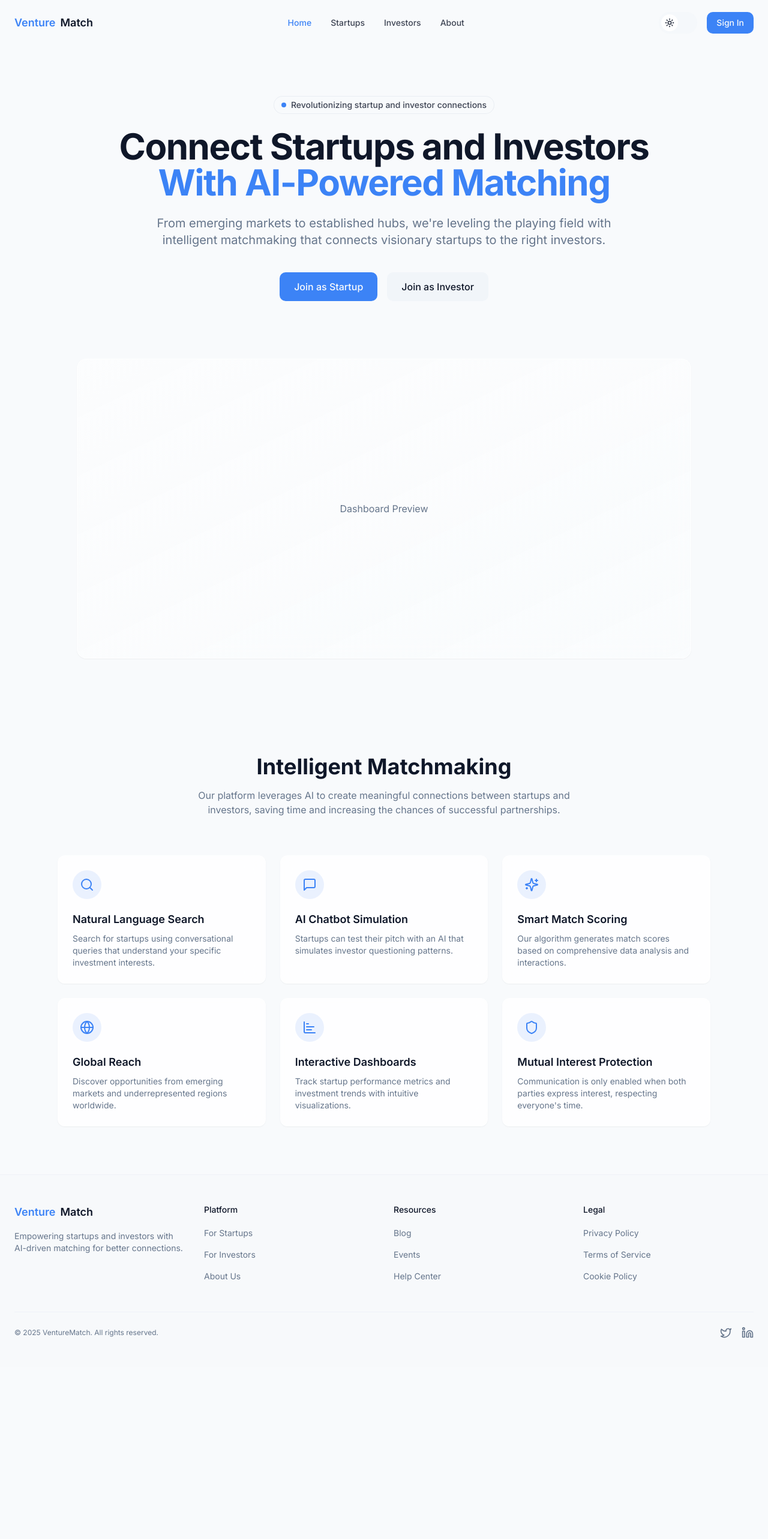
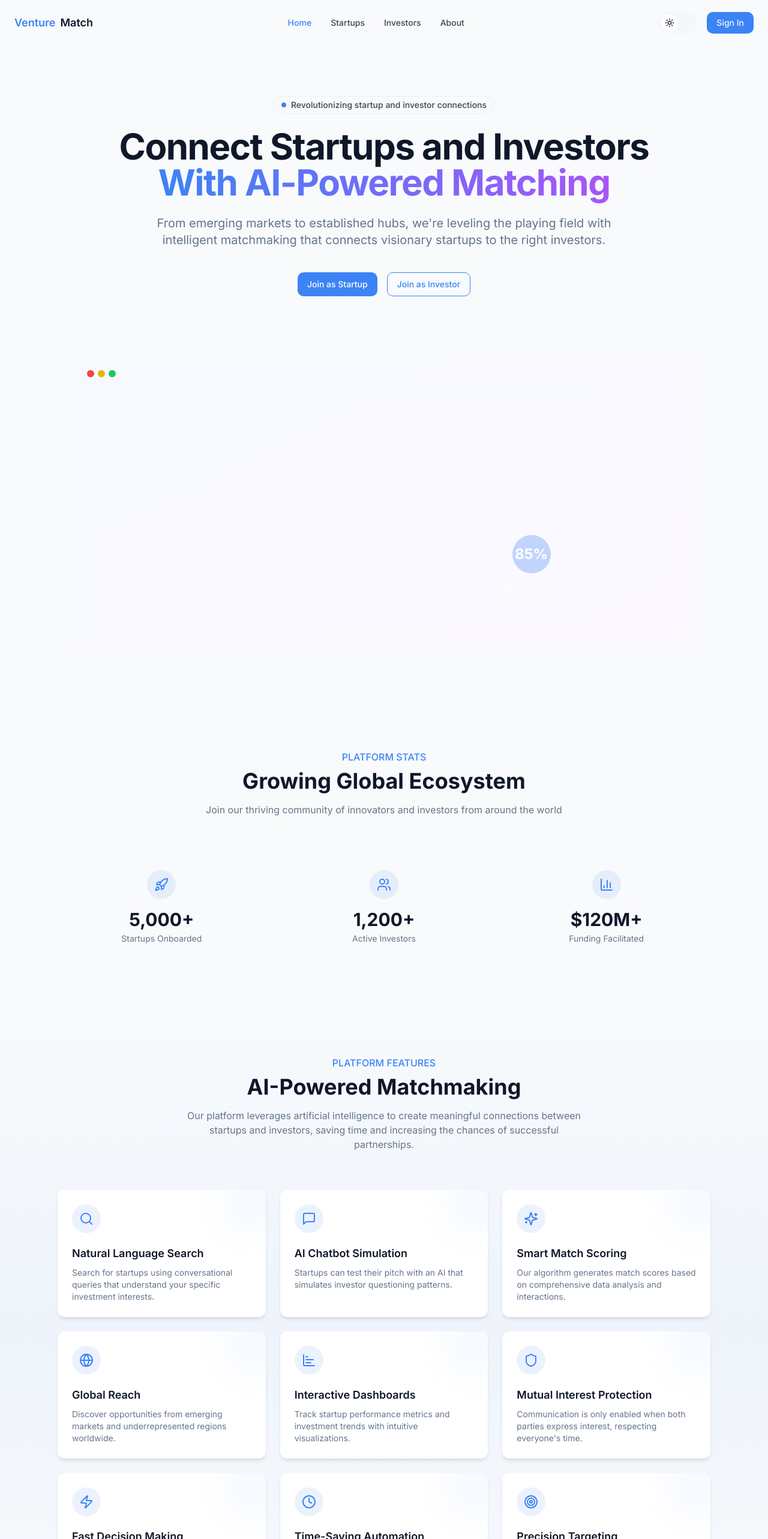
Before and after one commit to AryanParte/Flubo, a React (Vite) app: page / in a window 1280 px wide. Shown: the top 2566 px of the page at 60% size. Before the commit the page ends 2280 px from the top, so only its background shows below. Built offline with nearby package versions, Linux system fonts and the light colour scheme.

Commit message:
Improve landing page appearance
The landing page was updated to improve its visual appeal and better represent the product.

```diff
--- a/src/components/home/Features.tsx
+++ b/src/components/home/Features.tsx
@@ -1,7 +1,8 @@
 
-import { Search, MessageSquare, Sparkles, Globe, ChartBar, Shield } from "lucide-react";
+import { Search, MessageSquare, Sparkles, Globe, ChartBar, Shield, Zap, Clock, Target } from "lucide-react";
 import { cn } from "@/lib/utils";
 import React from "react";
+import { Card, CardContent } from "@/components/ui/card";
 
 interface FeatureCardProps {
   icon: React.ReactNode;
@@ -13,30 +14,37 @@ interface FeatureCardProps {
 
 function FeatureCard({ icon, title, description, className, style }: FeatureCardProps) {
   return (
-    <div
+    <Card
       className={cn(
-        "glass-card rounded-xl p-6 transition-all duration-300 hover:translate-y-[-5px] group",
+        "border-0 shadow-md bg-gradient-to-br from-white/5 to-white/10 backdrop-blur-sm dark:from-black/5 dark:to-black/10 transition-all duration-300 hover:translate-y-[-5px] group overflow-hidden",
         className
       )}
       style={style}
     >
-      <div className="w-12 h-12 rounded-full bg-accent/10 flex items-center justify-center text-accent mb-5 transition-transform duration-300 group-hover:scale-110">
-        {icon}
-      </div>
-      <h3 className="text-lg font-semibold mb-2">{title}</h3>
-      <p className="text-muted-foreground text-sm">{description}</p>
-    </div>
+      <CardContent className="p-6">
+        <div className="relative">
+          <div className="w-12 h-12 rounded-full bg-accent/10 flex items-center justify-center text-accent mb-5 transition-transform duration-300 group-hover:scale-110">
+            {icon}
+          </div>
+          <div className="absolute top-0 right-0 w-24 h-24 bg-accent/5 rounded-full -translate-y-1/2 translate-x-1/2 filter blur-xl"></div>
+        </div>
+        <h3 className="text-lg font-semibold mb-2">{title}</h3>
+        <p className="text-muted-foreground text-sm">{description}</p>
+      </CardContent>
+    </Card>
   );
 }
 
 export function Features() {
   return (
-    <section className="section-padding" id="features">
-      <div className="container mx-auto max-w-6xl">
+    <section className="section-padding overflow-hidden relative" id="features">
+      <div className="absolute inset-0 bg-gradient-to-b from-background via-accent/5 to-background pointer-events-none"></div>
+      <div className="container mx-auto max-w-6xl relative">
         <div className="text-center mb-16">
-          <h2 className="text-3xl md:text-4xl font-bold mb-4">Intelligent Matchmaking</h2>
+          <span className="text-accent font-medium">PLATFORM FEATURES</span>
+          <h2 className="text-3xl md:text-4xl font-bold mb-4 mt-2">AI-Powered Matchmaking</h2>
           <p className="text-muted-foreground max-w-2xl mx-auto">
-            Our platform leverages AI to create meaningful connections between startups and investors,
+            Our platform leverages artificial intelligence to create meaningful connections between startups and investors,
             saving time and increasing the chances of successful partnerships.
           </p>
         </div>
@@ -89,6 +97,30 @@ export function Features() {
             className="animate-fade-in"
             style={{ animationDelay: "600ms" }}
           />
+
+          <FeatureCard
+            icon={<Zap size={24} />}
+            title="Fast Decision Making"
+            description="Get insights and analytics that help you make investment decisions quickly and confidently."
+            className="animate-fade-in"
+            style={{ animationDelay: "700ms" }}
+          />
+
+          <FeatureCard
+            icon={<Clock size={24} />}
+            title="Time-Saving Automation"
+            description="Automate the discovery process so you can focus on the startups that matter most to you."
+            className="animate-fade-in"
+            style={{ animationDelay: "800ms" }}
+          />
+
+          <FeatureCard
+            icon={<Target size={24} />}
+            title="Precision Targeting"
+            description="Find exactly the right investors for your startup's specific stage, sector, and vision."
+            className="animate-fade-in"
+            style={{ animationDelay: "900ms" }}
+          />
         </div>
       </div>
     </section>
--- a/src/components/home/Hero.tsx
+++ b/src/components/home/Hero.tsx
@@ -1,10 +1,11 @@
 
 import { ArrowRight } from "lucide-react";
 import { Link } from "react-router-dom";
+import { Button } from "@/components/ui/button";
 
 export function Hero() {
   return (
-    <section className="section-padding pt-32 md:pt-40">
+    <section className="section-padding pt-32 md:pt-40 overflow-hidden">
       <div className="container mx-auto max-w-6xl">
         <div className="flex flex-col items-center text-center">
           <span className="inline-flex items-center rounded-full border border-border/60 bg-background px-3 py-1 text-sm font-medium text-foreground/80 mb-6 animate-fade-in">
@@ -14,7 +15,7 @@ export function Hero() {
 
           <h1 className="text-4xl sm:text-5xl md:text-6xl font-bold tracking-tight animate-slide-up" style={{ animationDelay: "100ms" }}>
             <span className="block">Connect Startups and Investors</span>
-            <span className="block text-accent">With AI-Powered Matching</span>
+            <span className="bg-gradient-to-r from-accent to-purple-500 bg-clip-text text-transparent">With AI-Powered Matching</span>
           </h1>
 
           <p className="mt-6 text-base sm:text-lg md:text-xl text-muted-foreground max-w-3xl animate-slide-up" style={{ animationDelay: "200ms" }}>
@@ -23,26 +24,52 @@ export function Hero() {
           </p>
 
           <div className="mt-10 flex flex-col sm:flex-row items-center justify-center gap-4 animate-slide-up" style={{ animationDelay: "300ms" }}>
-            <Link
-              to="/auth?type=startup"
-              className="w-full sm:w-auto inline-flex h-12 items-center justify-center rounded-md bg-accent text-accent-foreground px-6 font-medium transition-transform hover:scale-105"
-            >
-              Join as Startup
-            </Link>
-            <Link
-              to="/auth?type=investor"
-              className="w-full sm:w-auto inline-flex h-12 items-center justify-center rounded-md bg-secondary text-secondary-foreground px-6 font-medium transition-transform hover:scale-105"
-            >
-              Join as Investor
-            </Link>
+            <Button asChild className="w-full sm:w-auto bg-accent hover:bg-accent/90 text-white">
+              <Link to="/auth?type=startup">
+                Join as Startup
+              </Link>
+            </Button>
+            <Button asChild variant="outline" className="w-full sm:w-auto border-accent text-accent hover:bg-accent/10">
+              <Link to="/auth?type=investor">
+                Join as Investor
+              </Link>
+            </Button>
           </div>
 
-          <div className="mt-24 flex items-center justify-center w-full max-w-5xl">
-            <div className="w-full h-[350px] sm:h-[450px] md:h-[500px] rounded-2xl overflow-hidden glass-card animate-scale-in">
-              <div className="w-full h-full bg-gradient-to-br from-background/50 to-muted/30 flex items-center justify-center">
-                <span className="text-muted-foreground">
-                  Dashboard Preview
-                </span>
+          <div className="mt-24 max-w-5xl w-full">
+            <div className="relative w-full h-[350px] sm:h-[450px] md:h-[500px] rounded-2xl overflow-hidden animate-scale-in">
+              <div className="absolute inset-0 bg-gradient-to-br from-accent/20 to-purple-500/20"></div>
+              <div className="absolute inset-0 backdrop-blur-sm glass-card">
+                <div className="relative h-full w-full flex flex-col items-center justify-center p-8">
+                  <div className="absolute top-4 left-4 right-4 flex items-center gap-2">
+                    <div className="flex items-center gap-1.5">
+                      <div className="w-3 h-3 rounded-full bg-red-500"></div>
+                      <div className="w-3 h-3 rounded-full bg-yellow-500"></div>
+                      <div className="w-3 h-3 rounded-full bg-green-500"></div>
+                    </div>
+                    <div className="w-full h-8 rounded-md bg-white/10"></div>
+                  </div>
+
+                  <div className="grid grid-cols-1 md:grid-cols-3 gap-6 w-full mt-12">
+                    <div className="bg-white/10 rounded-lg p-4 h-32 animate-pulse"></div>
+                    <div className="bg-white/10 rounded-lg p-4 h-32 animate-pulse" style={{ animationDelay: "300ms" }}></div>
+                    <div className="bg-white/10 rounded-lg p-4 h-32 animate-pulse" style={{ animationDelay: "600ms" }}></div>
+                  </div>
+
+                  <div className="mt-8 grid grid-cols-2 gap-6 w-full">
+                    <div className="bg-white/10 rounded-lg p-4 h-48"></div>
+                    <div className="bg-white/10 rounded-lg p-4 h-48">
+                      <div className="h-full flex flex-col justify-center items-center space-y-4">
+                        <div className="w-16 h-16 rounded-full bg-accent/30 flex items-center justify-center">
+                          <span className="text-2xl font-bold text-white">85%</span>
+                        </div>
+                        <span className="text-white/70">Match Score</span>
+                      </div>
+                    </div>
+                  </div>
+
+                  <span className="absolute bottom-4 text-white/40 text-xs">AI-powered dashboard preview</span>
+                </div>
               </div>
             </div>
           </div>
--- a/src/pages/Index.tsx
+++ b/src/pages/Index.tsx
@@ -3,6 +3,99 @@ import { Hero } from "@/components/home/Hero";
 import { Features } from "@/components/home/Features";
 import { Navbar } from "@/components/layout/Navbar";
 import { Footer } from "@/components/layout/Footer";
+import { Button } from "@/components/ui/button";
+import { Link } from "react-router-dom";
+import { ArrowRight, BarChart3, Rocket, Users } from "lucide-react";
+
+const StatCard = ({ number, label, icon, delay }: { number: string; label: string; icon: React.ReactNode; delay: string }) => (
+  <div
+    className="flex flex-col items-center p-6 rounded-xl bg-white/5 backdrop-blur-sm border border-white/10 animate-fade-in"
+    style={{ animationDelay: delay }}
+  >
+    <div className="w-12 h-12 rounded-full bg-accent/10 flex items-center justify-center text-accent mb-4">
+      {icon}
+    </div>
+    <h3 className="text-3xl font-bold mb-1">{number}</h3>
+    <p className="text-muted-foreground text-sm">{label}</p>
+  </div>
+);
+
+const CTASection = () => (
+  <section className="section-padding relative overflow-hidden">
+    <div className="absolute inset-0 bg-gradient-to-b from-background via-accent/5 to-background pointer-events-none"></div>
+    <div className="container mx-auto max-w-6xl relative">
+      <div className="rounded-2xl overflow-hidden bg-gradient-to-br from-accent to-purple-600 p-1">
+        <div className="bg-card/95 backdrop-blur-md rounded-xl p-8 md:p-12">
+          <div className="grid grid-cols-1 md:grid-cols-2 gap-8 items-center">
+            <div>
+              <h2 className="text-2xl md:text-3xl font-bold mb-4">Ready to transform your investment strategy?</h2>
+              <p className="text-muted-foreground mb-6">
+                Join thousands of startups and investors already using our platform to make smarter,
+                faster connections in the global innovation ecosystem.
+              </p>
+              <div className="flex flex-col sm:flex-row gap-4">
+                <Button asChild className="bg-accent hover:bg-accent/90">
+                  <Link to="/auth?type=startup">
+                    Join as Startup <ArrowRight size={16} className="ml-2" />
+                  </Link>
+                </Button>
+                <Button asChild variant="outline" className="border-accent text-accent hover:bg-accent/10">
+                  <Link to="/auth?type=investor">
+                    Join as Investor
+                  </Link>
+                </Button>
+              </div>
+            </div>
+            <div className="flex justify-center md:justify-end">
+              <div className="w-48 h-48 bg-gradient-to-br from-accent/30 to-purple-500/30 rounded-full flex items-center justify-center">
+                <div className="w-36 h-36 bg-gradient-to-br from-accent/50 to-purple-500/50 rounded-full flex items-center justify-center">
+                  <div className="w-24 h-24 bg-gradient-to-br from-accent to-purple-500 rounded-full flex items-center justify-center text-white">
+                    <Rocket size={36} />
+                  </div>
+                </div>
+              </div>
+            </div>
+          </div>
+        </div>
+      </div>
+    </div>
+  </section>
+);
+
+const StatsSection = () => (
+  <section className="section-padding">
+    <div className="container mx-auto max-w-6xl">
+      <div className="text-center mb-16">
+        <span className="text-accent font-medium">PLATFORM STATS</span>
+        <h2 className="text-3xl md:text-4xl font-bold mb-4 mt-2">Growing Global Ecosystem</h2>
+        <p className="text-muted-foreground max-w-2xl mx-auto">
+          Join our thriving community of innovators and investors from around the world
+        </p>
+      </div>
+
+      <div className="grid grid-cols-1 md:grid-cols-3 gap-6">
+        <StatCard
+          number="5,000+"
+          label="Startups Onboarded"
+          icon={<Rocket size={24} />}
+          delay="100ms"
+        />
+        <StatCard
+          number="1,200+"
+          label="Active Investors"
+          icon={<Users size={24} />}
+          delay="200ms"
+        />
+        <StatCard
+          number="$120M+"
+          label="Funding Facilitated"
+          icon={<BarChart3 size={24} />}
+          delay="300ms"
+        />
+      </div>
+    </div>
+  </section>
+);
 
 const Index = () => {
   return (
@@ -10,7 +103,9 @@ const Index = () => {
       <Navbar />
       <main className="flex-1">
         <Hero />
+        <StatsSection />
         <Features />
+        <CTASection />
       </main>
       <Footer />
     </div>
```
